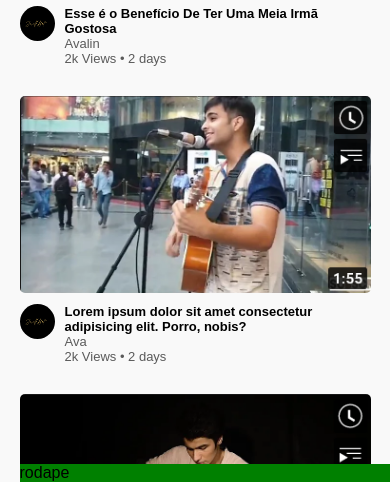
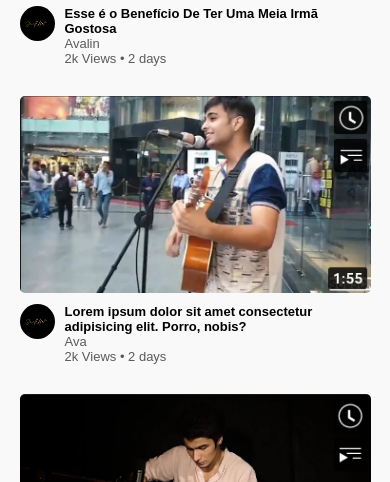
Before and after one commit to Poniierr/SmallHot, a plain HTML site: page index.html in a window 390 px wide. Shown: the part 362-844 px from the top of the page. Drawn offline with Linux system fonts and the light colour scheme.

Commit message:
Update style.css

```diff
--- a/style.css
+++ b/style.css
@@ -501,11 +501,4 @@ margin-right: 20px;
         display: block;
     }
 
-    .rodape{
-    background-color: green;
-    position: absolute;
-    bottom:0%;
-    width: 100%;
-    }
-
 }
```
